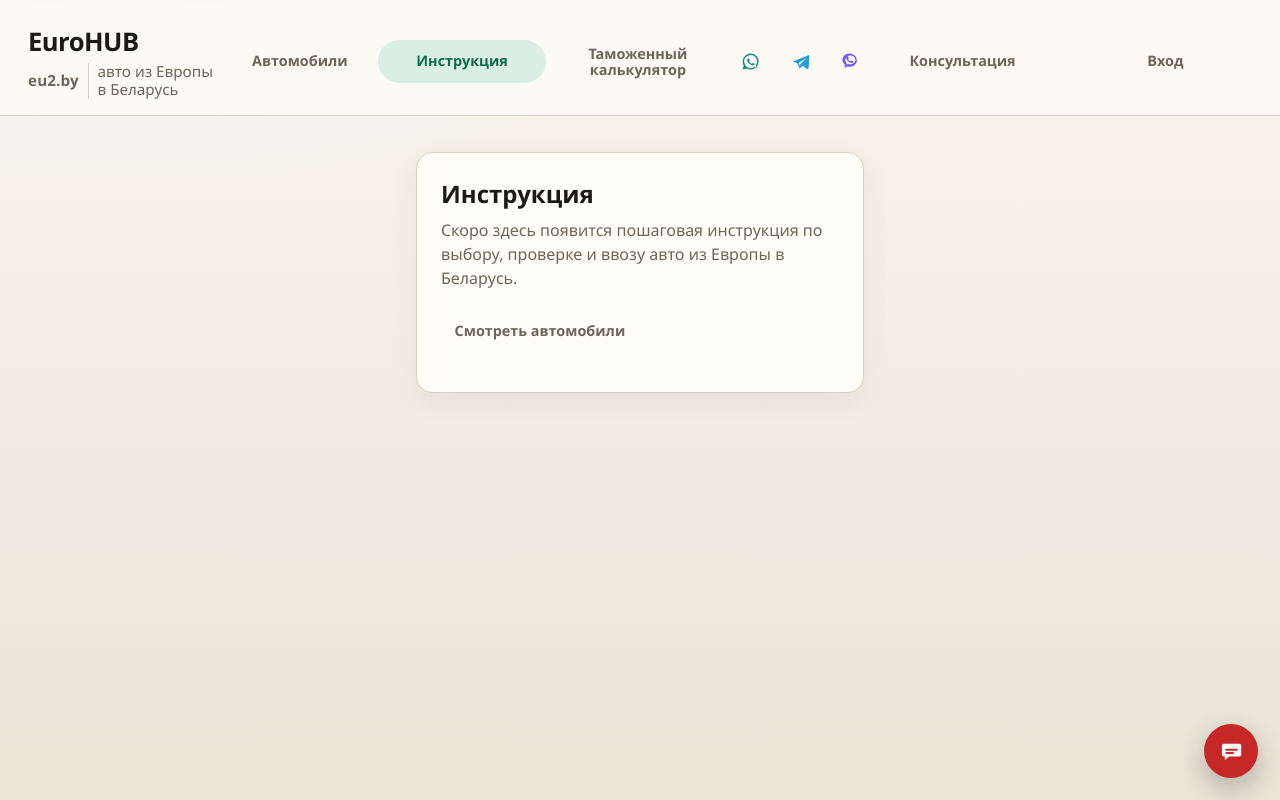
After one commit to Barmatux/autoplius-scraper, a Flask app: page /instruction in a window 1280 px wide. The commit adds this page. Run offline with Flask 3, Linux system fonts and the light colour scheme.

Commit message:
Add Инструкция header link and pin auth to the right edge.
Co-authored-by: Cursor <cursoragent@cursor.com>

```diff
--- a/ui/app.py
+++ b/ui/app.py
@@ -1408,6 +1408,11 @@ def analytics():
     )
 
 
+@app.get("/instruction")
+def instruction():
+    return render_template("instruction.html")
+
+
 @app.get("/calculator")
 def customs_calculator():
     return render_template("calculator.html")
--- a/ui/static/style.css
+++ b/ui/static/style.css
@@ -44,8 +44,8 @@ body {
   justify-content: space-between;
   gap: 1rem;
   width: 100%;
-  max-width: 1440px;
-  margin: 0 auto;
+  max-width: none;
+  margin: 0;
   position: relative;
 }
 
@@ -56,15 +56,39 @@ body {
   align-items: center;
   justify-content: flex-end;
   flex-shrink: 0;
+  order: 3;
 }
 
 .site-header-nav {
   display: flex;
   align-items: stretch;
-  justify-content: space-between;
+  justify-content: flex-start;
   gap: 0.45rem;
   flex: 1 1 auto;
   min-width: 0;
+  order: 2;
+}
+
+.site-header-nav-main {
+  display: flex;
+  align-items: stretch;
+  justify-content: space-evenly;
+  gap: 0.45rem;
+  flex: 1 1 auto;
+  min-width: 0;
+  width: 100%;
+}
+
+.nav-auth {
+  flex: 0 0 auto;
+  order: 4;
+  min-width: 4.5rem;
+}
+
+.brand {
+  flex: 0 1 auto;
+  min-width: 0;
+  order: 1;
 }
 
 .nav-btn {
@@ -208,11 +232,6 @@ body {
   display: none !important;
 }
 
-.brand {
-  flex: 0 1 auto;
-  min-width: 0;
-}
-
 .calculator-panel {
   max-width: 40rem;
   margin: 1rem auto 0;
@@ -249,6 +268,7 @@ body {
 .mobile-nav-toggle {
   display: none;
   flex-shrink: 0;
+  order: 5;
   width: 2.5rem;
   height: 2.5rem;
   margin-left: auto;
--- a/ui/static/tab_preference.js
+++ b/ui/static/tab_preference.js
@@ -1,6 +1,6 @@
 (function () {
   const STORAGE_KEY = "listings-return-v1";
-  const LIST_PATHS = new Set(["/", "/catalog", "/analytics", "/calculator"]);
+  const LIST_PATHS = new Set(["/", "/catalog", "/analytics", "/calculator", "/instruction"]);
 
   function saveReturnTarget(url) {
     try {
--- /dev/null
+++ b/ui/templates/_header_auth.html
@@ -0,0 +1,8 @@
+{% if current_user %}
+<a class="nav-btn nav-btn-text nav-auth desktop-primary-nav" href="{{ url_for('cabinet') }}">Кабинет</a>
+{% else %}
+<a
+  class="nav-btn nav-btn-text nav-auth desktop-primary-nav"
+  href="{{ url_for('login', next=request.full_path if request.full_path != '?' else request.path) }}"
+>Вход</a>
+{% endif %}
--- a/ui/templates/_mobile_nav.html
+++ b/ui/templates/_mobile_nav.html
@@ -38,6 +38,11 @@
         >Электромобили из Литвы{% if electric_count is defined and electric_count is not none %} <span class="tab-count">{{ electric_count }}</span>{% endif %}</a>
       </div>
     </div>
+
+    <a
+      class="mobile-nav-link{% if active_tab is defined and active_tab == 'instruction' %} is-active{% endif %}"
+      href="{{ url_for('instruction') }}"
+    >Инструкция</a>
 
     <a
       class="mobile-nav-link{% if active_tab is defined and active_tab == 'calculator' %} is-active{% endif %}"
--- a/ui/templates/_primary_nav.html
+++ b/ui/templates/_primary_nav.html
@@ -1,4 +1,5 @@
 <nav class="site-header-nav desktop-primary-nav" aria-label="Основное меню">
+  <div class="site-header-nav-main">
     <div
       class="nav-dropdown"
       data-nav-dropdown="cars"
@@ -36,6 +37,11 @@
         >Электромобили из Литвы{% if electric_count is defined and electric_count is not none %} <span class="tab-count">{{ electric_count }}</span>{% endif %}</a>
       </div>
     </div>
+
+    <a
+      class="nav-btn nav-btn-text{% if active_tab is defined and active_tab == 'instruction' %} active{% endif %}"
+      href="{{ url_for('instruction') }}"
+    >Инструкция</a>
 
     <a
       class="nav-btn nav-btn-text nav-btn-stack{% if active_tab is defined and active_tab == 'calculator' %} active{% endif %}"
@@ -78,14 +84,7 @@
       class="nav-btn nav-btn-text"
       data-feedback-open="home"
     >Консультация</button>
-
-  {% if current_user %}
-  <a class="nav-btn nav-btn-text" href="{{ url_for('cabinet') }}">Кабинет</a>
-  {% else %}
-  <a
-    class="nav-btn nav-btn-text"
-    href="{{ url_for('login', next=request.full_path if request.full_path != '?' else request.path) }}"
-  >Вход</a>
-  {% endif %}
+  </div>
 </nav>
-<script src="{{ url_for('static', filename='header_nav.js') }}?v=20260908b" defer></script>
+{% include "_header_auth.html" %}
+<script src="{{ url_for('static', filename='header_nav.js') }}?v=20260908g" defer></script>
--- /dev/null
+++ b/ui/templates/instruction.html
@@ -0,0 +1,39 @@
+<!DOCTYPE html>
+<html lang="ru">
+<head>
+  <meta charset="utf-8">
+  <meta name="viewport" content="width=device-width, initial-scale=1">
+  <title>Инструкция · EuroHUB</title>
+  {% include "_meta_brand.html" %}
+  {% include "_site_icons.html" %}
+  <link rel="stylesheet" href="{{ url_for('static', filename='style.css') }}?v=20260908g">
+</head>
+<body>
+  <header class="top">
+    {% set active_tab = "instruction" %}
+    <div class="top-main">
+      {% include "_brand.html" %}
+      {% include "_primary_nav.html" %}
+      {% include "_mobile_nav.html" %}
+      <div class="meta top-meta">
+        {% include "_admin_bar.html" %}
+      </div>
+    </div>
+  </header>
+
+  <main>
+    {% include "_tabs.html" %}
+    <section class="auth-panel calculator-panel">
+      <h1 class="auth-title">Инструкция</h1>
+      <p class="auth-lead">
+        Скоро здесь появится пошаговая инструкция по выбору, проверке и ввозу авто из Европы в Беларусь.
+      </p>
+      <p>
+        <a class="nav-btn nav-btn-text" href="{{ url_for('index', tab='all', sort=nav_sort) }}">Смотреть автомобили</a>
+      </p>
+    </section>
+  </main>
+
+  {% include "_feedback_modal.html" %}
+</body>
+</html>
```
Lines whose indentation alone changed are shown as unchanged.
